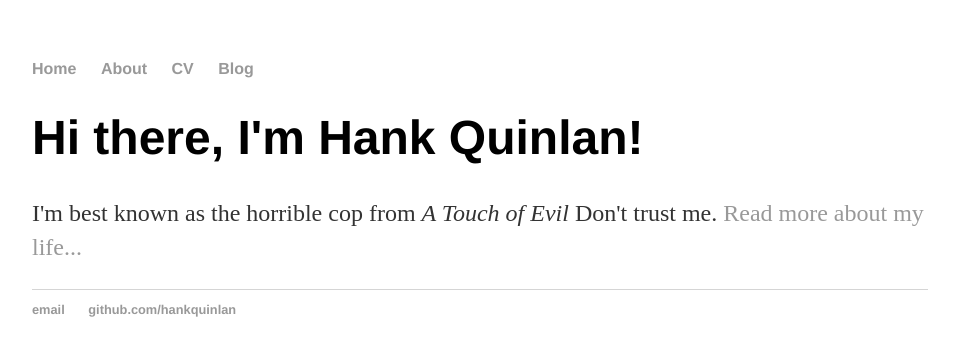
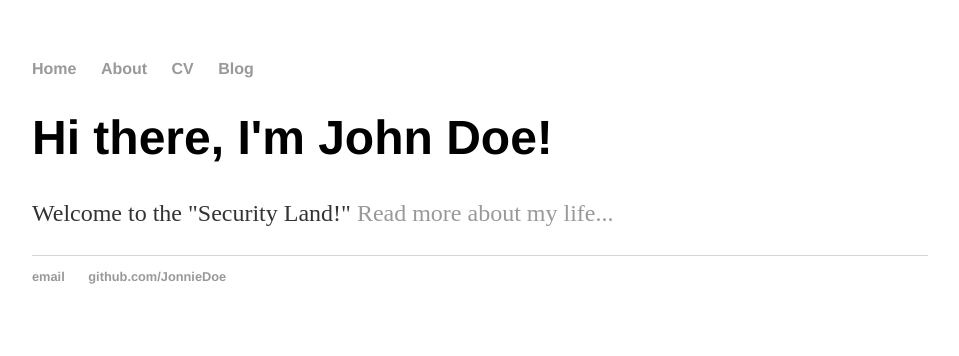
Before and after one commit to JonnieDoe/JonnieDoe.github.io, a plain HTML site: page index.html in a window 1280 px wide. Shown: the whole page, without its empty margins (160-1119 px from the left). Drawn offline with Linux system fonts and the light colour scheme.

Commit message:
Update index.html

```diff
--- a/index.html
+++ b/index.html
@@ -1,7 +1,7 @@
 <!DOCTYPE html>
 <html>
 	<head>
-		<title>Hank Quinlan, Horrible Cop</title>
+		<title>Joh Doe, Security Pro</title>
 		<!-- link to main stylesheet -->
 		<link rel="stylesheet" type="text/css" href="/css/main.css">
 	</head>
@@ -16,14 +16,14 @@
 		</nav>
 		<div class="container">
     		<div class="blurb">
-        		<h1>Hi there, I'm Hank Quinlan!</h1>
-				<p>I'm best known as the horrible cop from <em>A Touch of Evil</em> Don't trust me. <a href="/about">Read more about my life...</a></p>
+        		<h1>Hi there, I'm John Doe!</h1>
+				<p>Welcome to the "Security Land!" <a href="/about">Read more about my life...</a></p>
     		</div><!-- /.blurb -->
 		</div><!-- /.container -->
 		<footer>
     		<ul>
-        		<li><a href="mailto:hankquinlanhub@gmail.com">email</a></li>
-        		<li><a href="https://github.com/hankquinlan">github.com/hankquinlan</a></li>
+        		<li><a href="mailto:notify.mynews@gmail.com">email</a></li>
+        		<li><a href="https://github.com/JonnieDoe">github.com/JonnieDoe</a></li>
 			</ul>
 		</footer>
 	</body>
```
